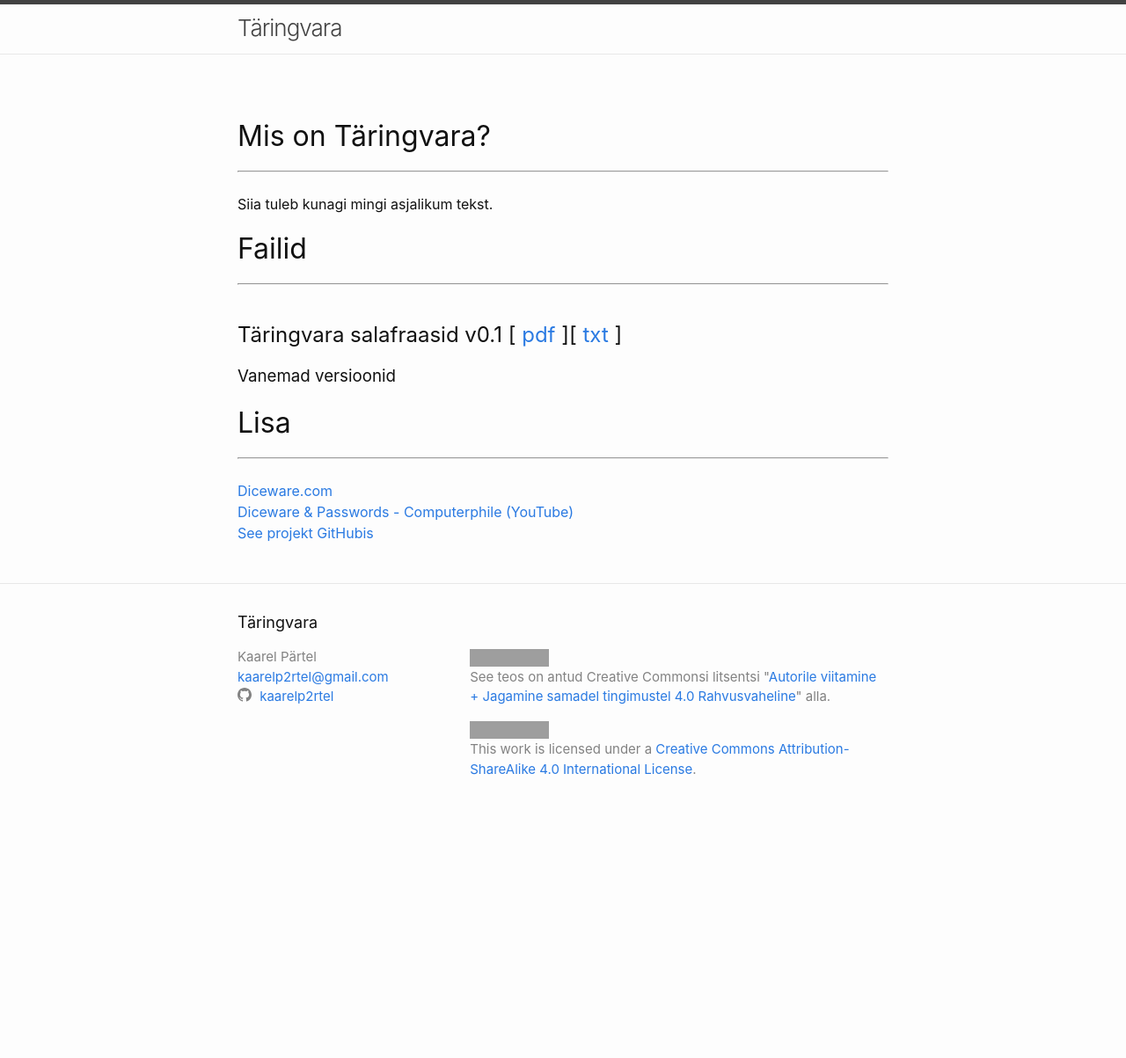
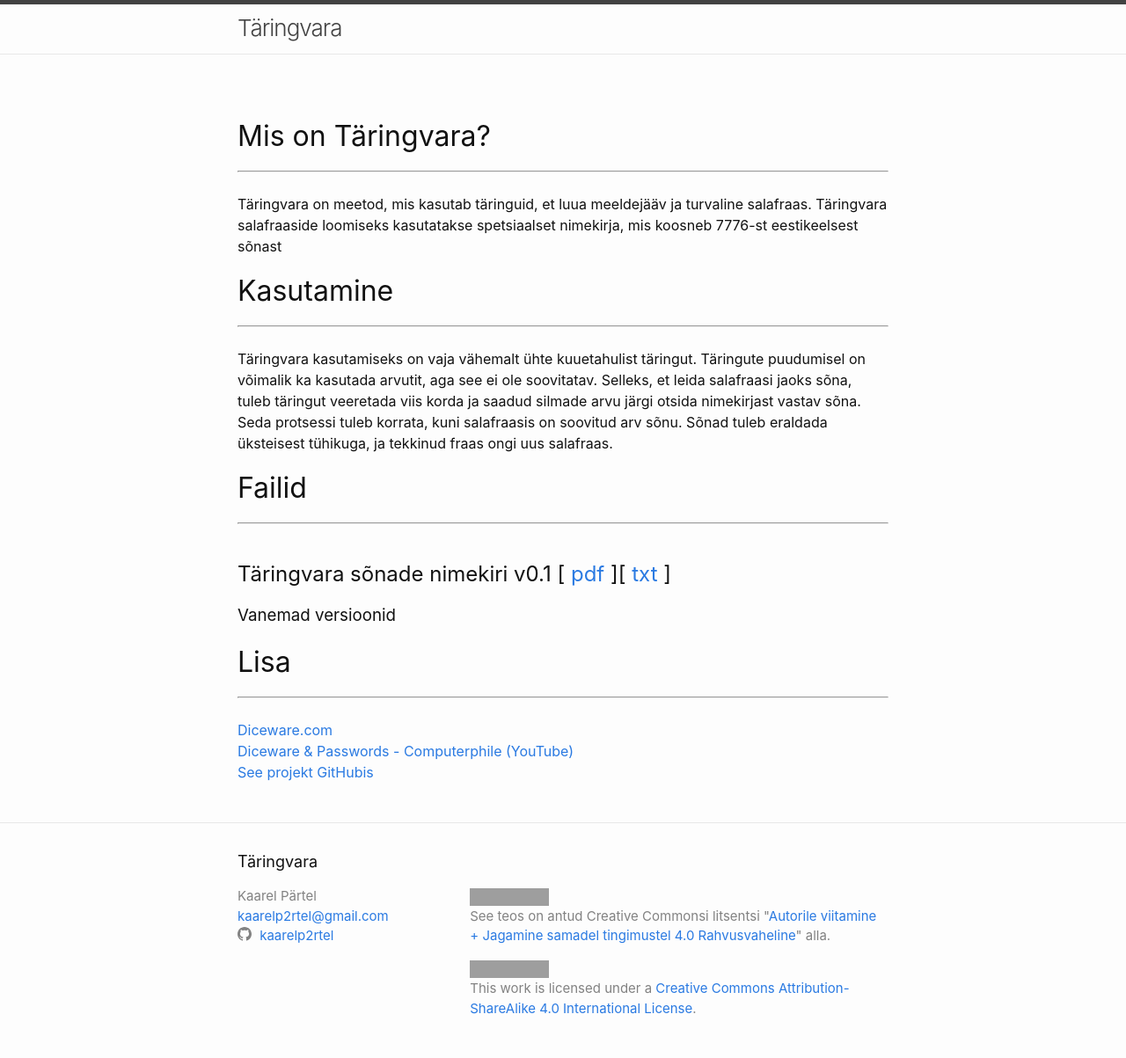
Before and after one commit to KaarelP2rtel/taringvara, a Jekyll site: the page built from docs/index.md, in a window 1280 px wide. Shown: the whole page at 88% size. Built offline with Jekyll 4.4.1, drawn with Linux system fonts in a browser that asks for light colours; before the commit the page ends 931 px from its top, so only the background shows below that; grey boxes are pictures that could not be loaded.

Commit message:
Update index.md

```diff
--- a/docs/index.md
+++ b/docs/index.md
@@ -5,13 +5,16 @@ layout: home
 # Mis on Täringvara?
 ---
 <br/>
-Siia tuleb kunagi mingi asjalikum tekst.
+Täringvara on meetod, mis kasutab täringuid, et luua meeldejääv ja turvaline salafraas. Täringvara salafraaside loomiseks kasutatakse spetsiaalset nimekirja, mis koosneb 7776-st eestikeelsest sõnast
 
-
+# Kasutamine
+---
+<br/>
+Täringvara kasutamiseks on vaja vähemalt ühte kuuetahulist täringut. Täringute puudumisel on võimalik ka kasutada arvutit, aga see ei ole soovitatav. Selleks, et leida salafraasi jaoks sõna, tuleb täringut veeretada viis korda ja saadud silmade arvu järgi otsida nimekirjast vastav sõna. Seda protsessi tuleb korrata, kuni salafraasis on soovitud arv sõnu. Sõnad tuleb eraldada üksteisest tühikuga, ja tekkinud fraas ongi uus salafraas.
 # Failid
 ---
 <br/>
-## Täringvara salafraasid v0.1 [ [pdf](files/Taringvara.pdf) ][ [txt](files/taringvara.txt) ]
+## Täringvara sõnade nimekiri v0.1 [ [pdf](files/Taringvara.pdf) ][ [txt](files/taringvara.txt) ]
 
 ### Vanemad versioonid
 
```
